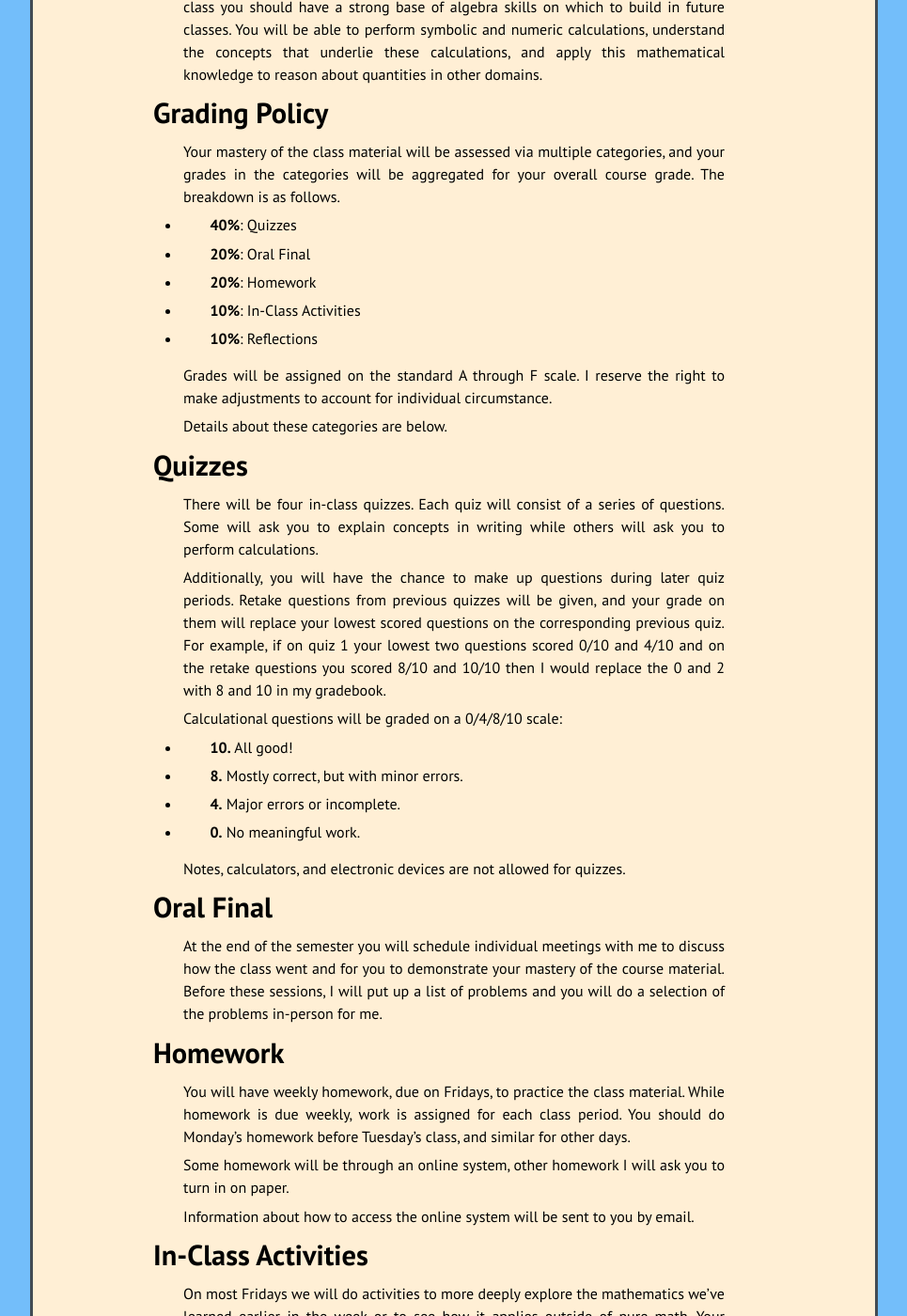
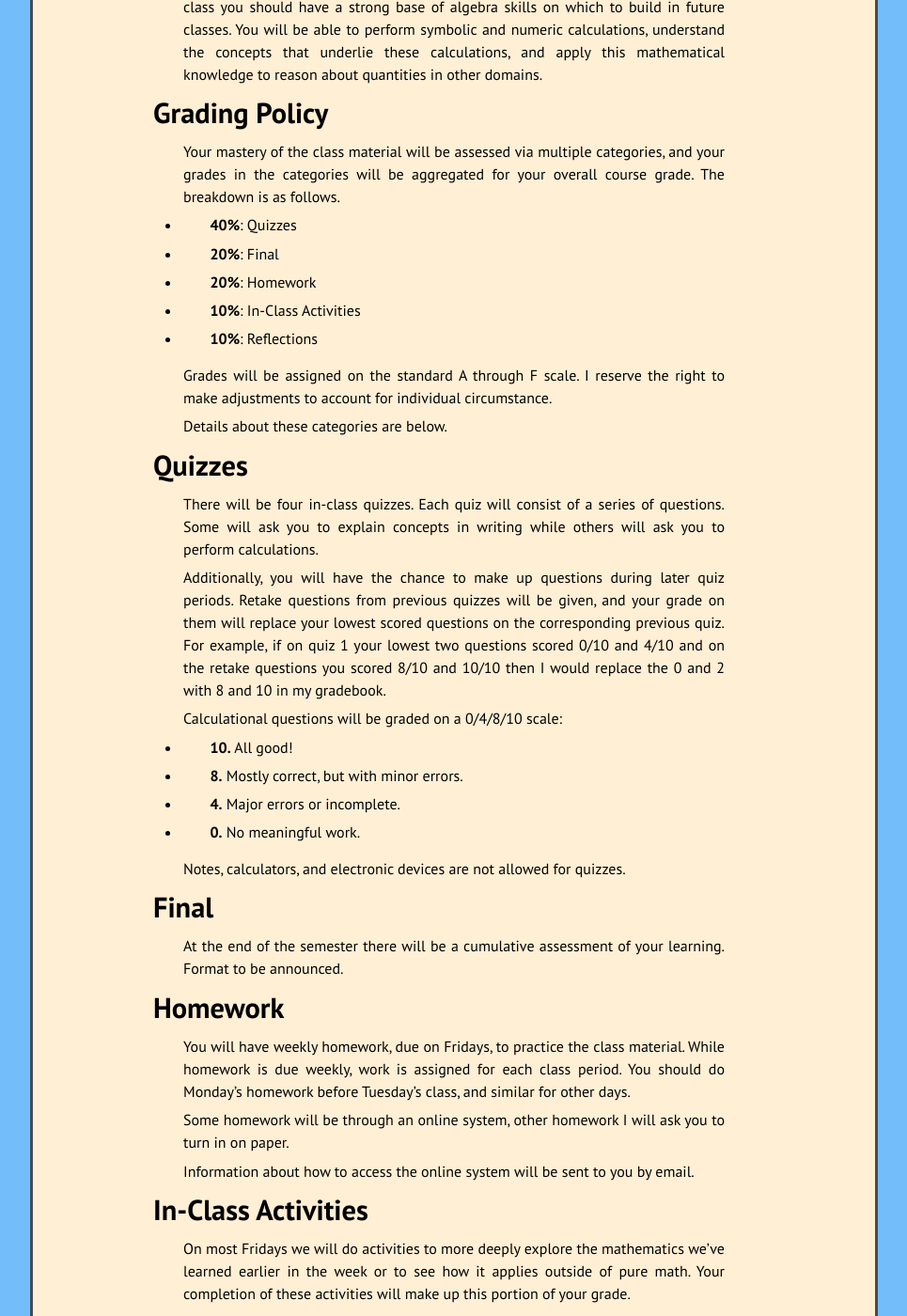
Before and after one commit to kamerynjw/kamerynjw.github.io, a Jekyll site: the page built from teaching/2024/math01b/syllabus.md, in a window 1280 px wide and 1400 px high, scrolled down 804 px. Shown: the whole window at 94% size, without its empty margins (157-1122 px from the left). Built offline with Jekyll 4.4.1, drawn with Linux system fonts in a browser that asks for light colours; nearby versions of some CDN libraries.

Commit message:
changed fianl info

```diff
--- a/teaching/2024/math01b/syllabus.md
+++ b/teaching/2024/math01b/syllabus.md
@@ -42,7 +42,7 @@ Your mastery of the class material will be assessed via multiple categories, and
 
 * **40%**: Quizzes
 
-* **20%**: Oral Final
+* **20%**: Final
 
 * **20%**: Homework
 
@@ -74,10 +74,10 @@ Calculational questions will be graded on a 0/4/8/10 scale:
 Notes, calculators, and electronic devices are not allowed for quizzes.
 
 
-Oral Final
+Final
 ====
 
-At the end of the semester you will schedule individual meetings with me to discuss how the class went and for you to demonstrate your mastery of the course material. Before these sessions, I will put up a list of problems and you will do a selection of the problems in-person for me.
+At the end of the semester there will be a cumulative assessment of your learning. Format to be announced.
 
 Homework
 ========
```
Also changed, not shown: teaching/2024/math02/syllabus.md (+3 -3 lines).
